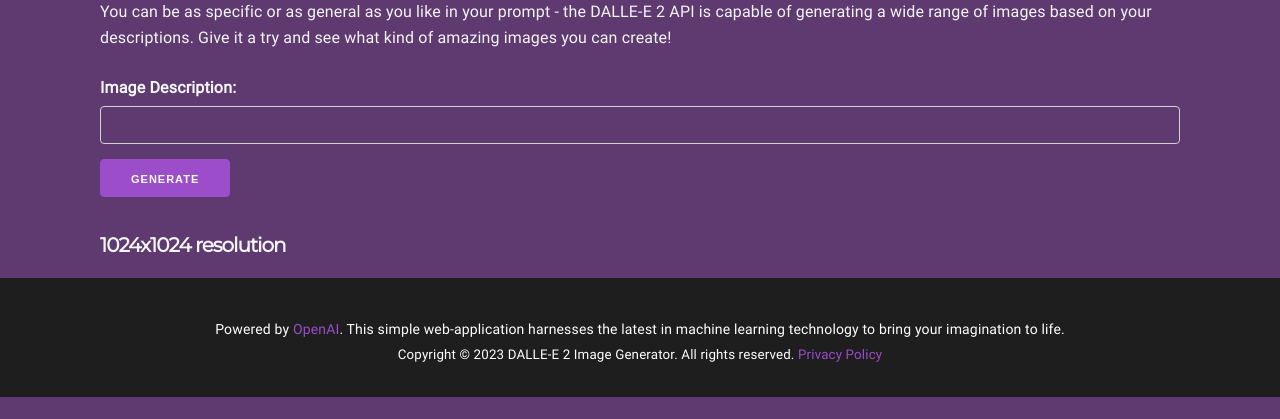
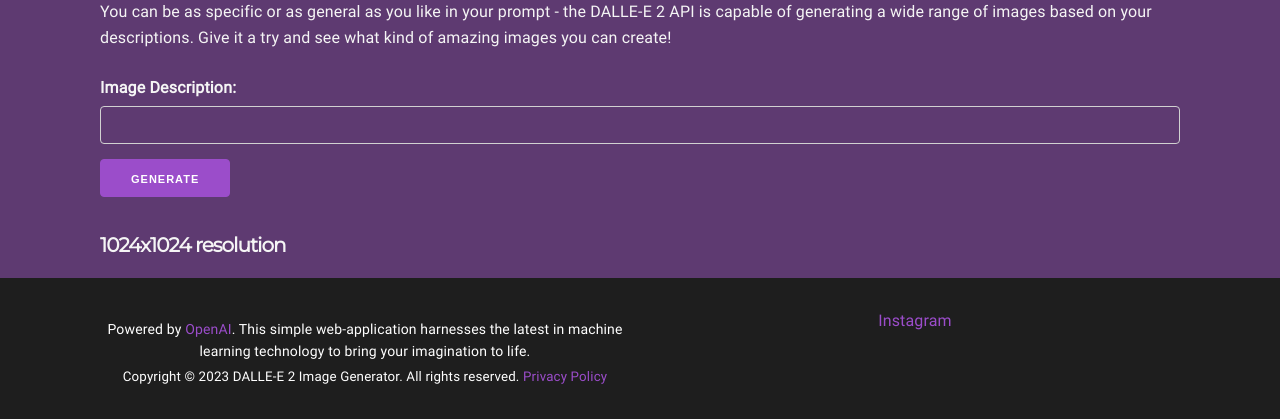
Before and after one commit to OvoOno-Studio/openai-dalle-python, a Flask app: page / in a window 1280 px wide. Shown: the part 1027-1446 px from the top of the page. Before the commit the page ends 1424 px from the top, so only its background shows below. Run offline with Flask 2, Linux system fonts and the light colour scheme; some libraries are stand-ins or nearby versions.

Commit message:
include instagram

```diff
--- a/templates/partials/_footer.html
+++ b/templates/partials/_footer.html
@@ -22,9 +22,8 @@
                     <br>
                     <small>Copyright © 2023 DALLE-E 2 Image Generator. All rights reserved. <a href="/privacy"> Privacy Policy </a></small>
                 </div>
-            </div>
-            <div class="row">
-                <div class="column">
+                <div class="column column-30">
+                    <a href="https://www.instagram.com/ai_imagenerator/">Instagram</a>
                 </div>
             </div>
         </div>
```
